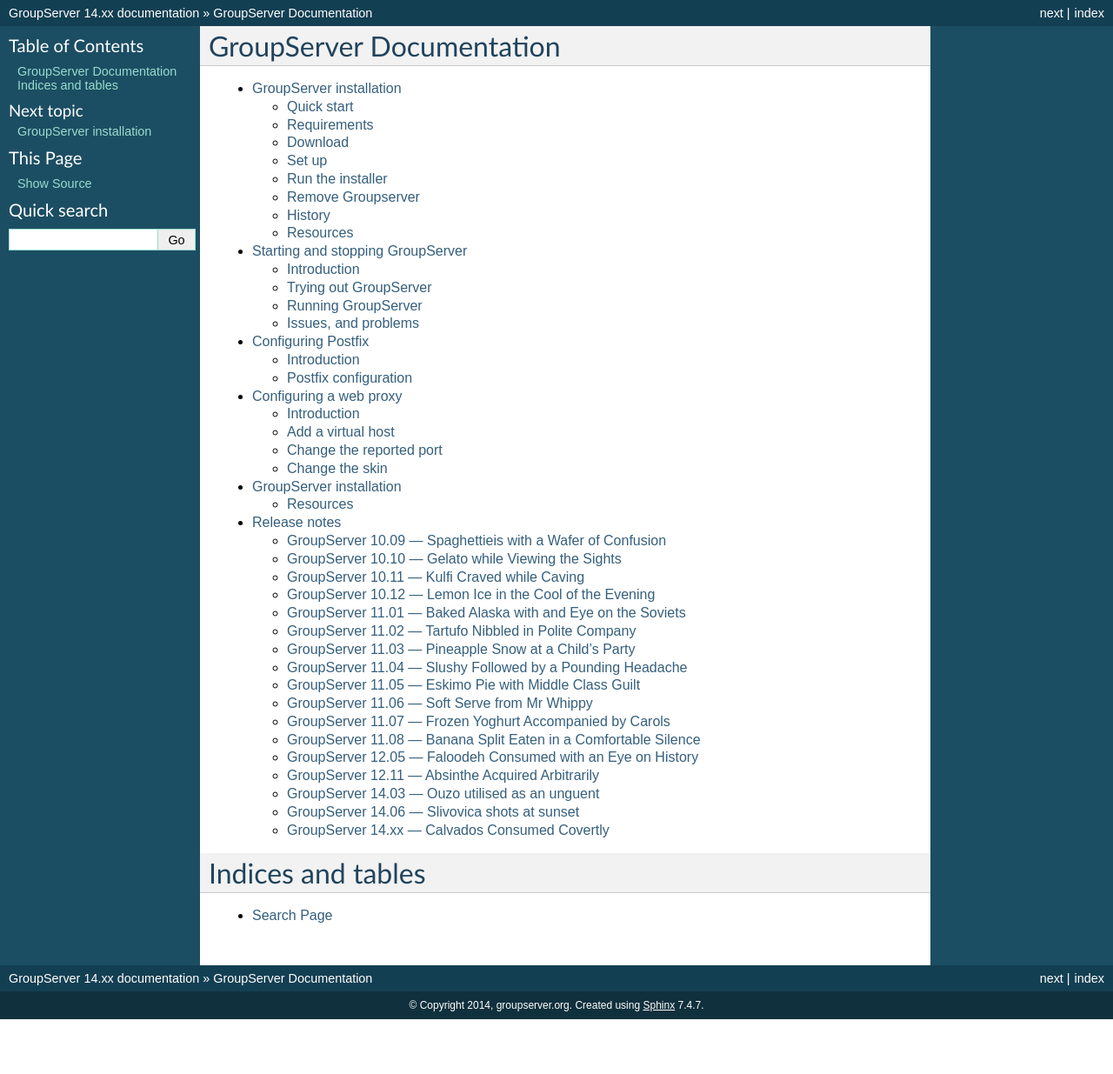
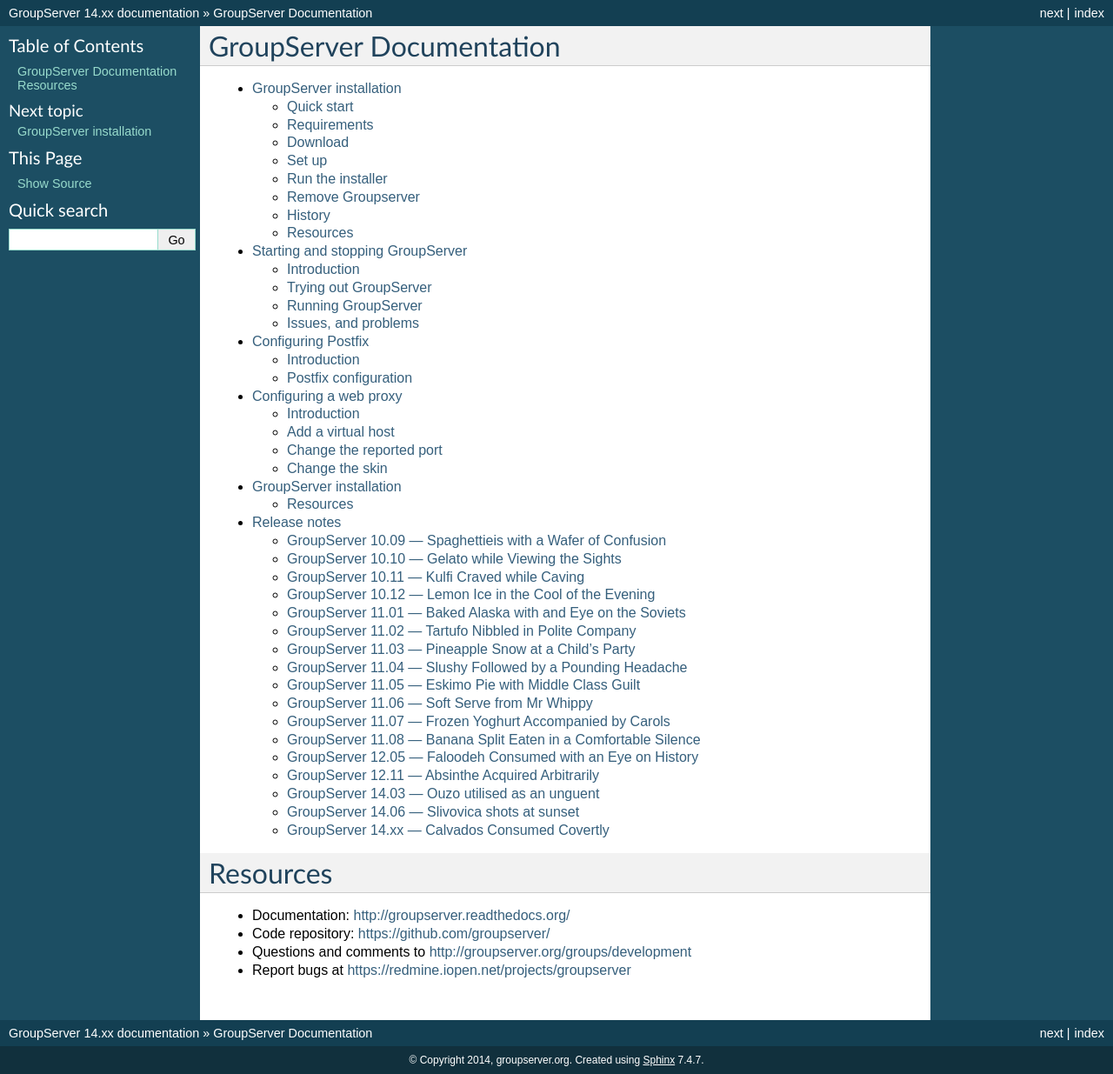
Before and after one commit to groupserver/buildout, a Sphinx documentation site: the page built from docs/index.rst, in a window 1280 px wide. Shown: the whole page at 87% size. Built offline with Sphinx 7.4.7, drawn with Linux system fonts in a browser that asks for light colours; before the commit the page ends 1172 px from its top, so only the background shows below that.

Commit message:
Adding the Resources section, removing the Indicies and tables section.

```diff
--- a/docs/index.rst
+++ b/docs/index.rst
@@ -11,7 +11,10 @@
    groupserver-uninstall
    release-notes
 
-Indices and tables
-==================
+Resources
+=========
 
-* :ref:`search`
+- Documentation: http://groupserver.readthedocs.org/
+- Code repository: https://github.com/groupserver/
+- Questions and comments to http://groupserver.org/groups/development
+- Report bugs at https://redmine.iopen.net/projects/groupserver
```
